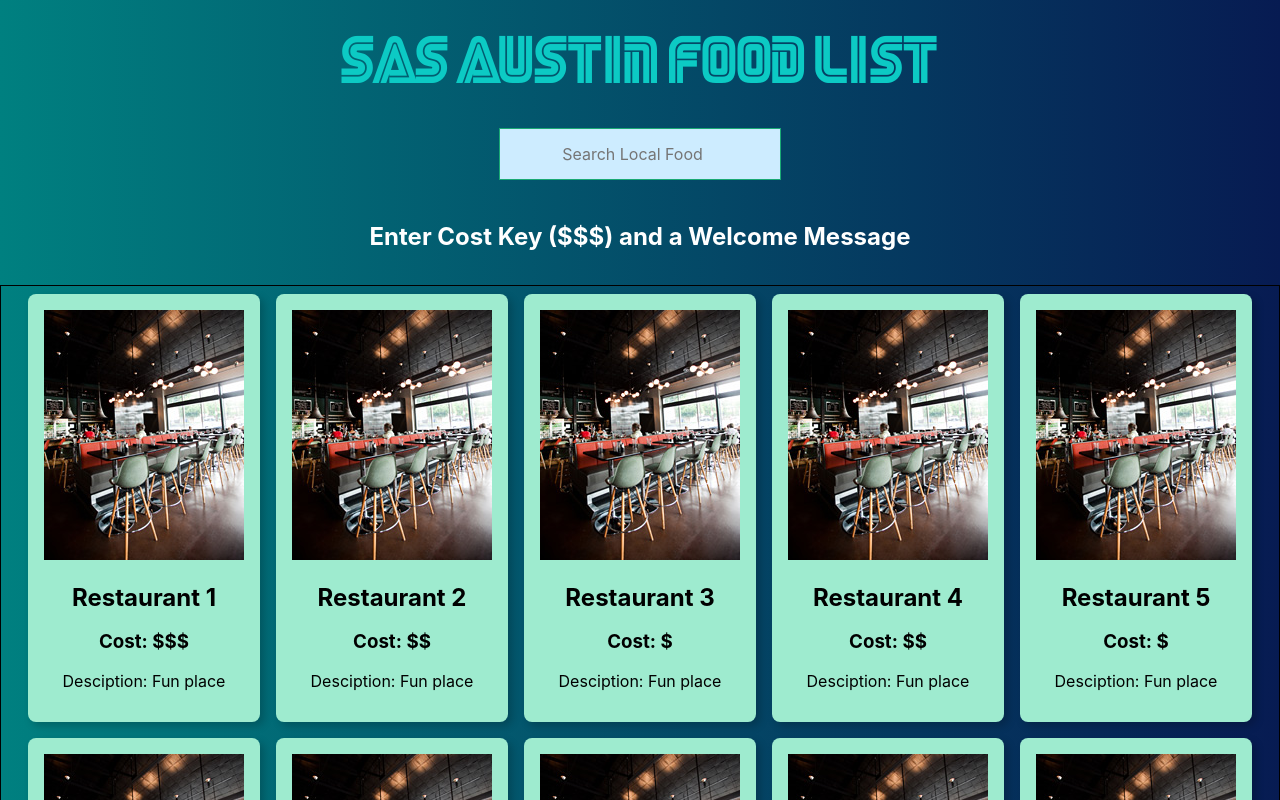
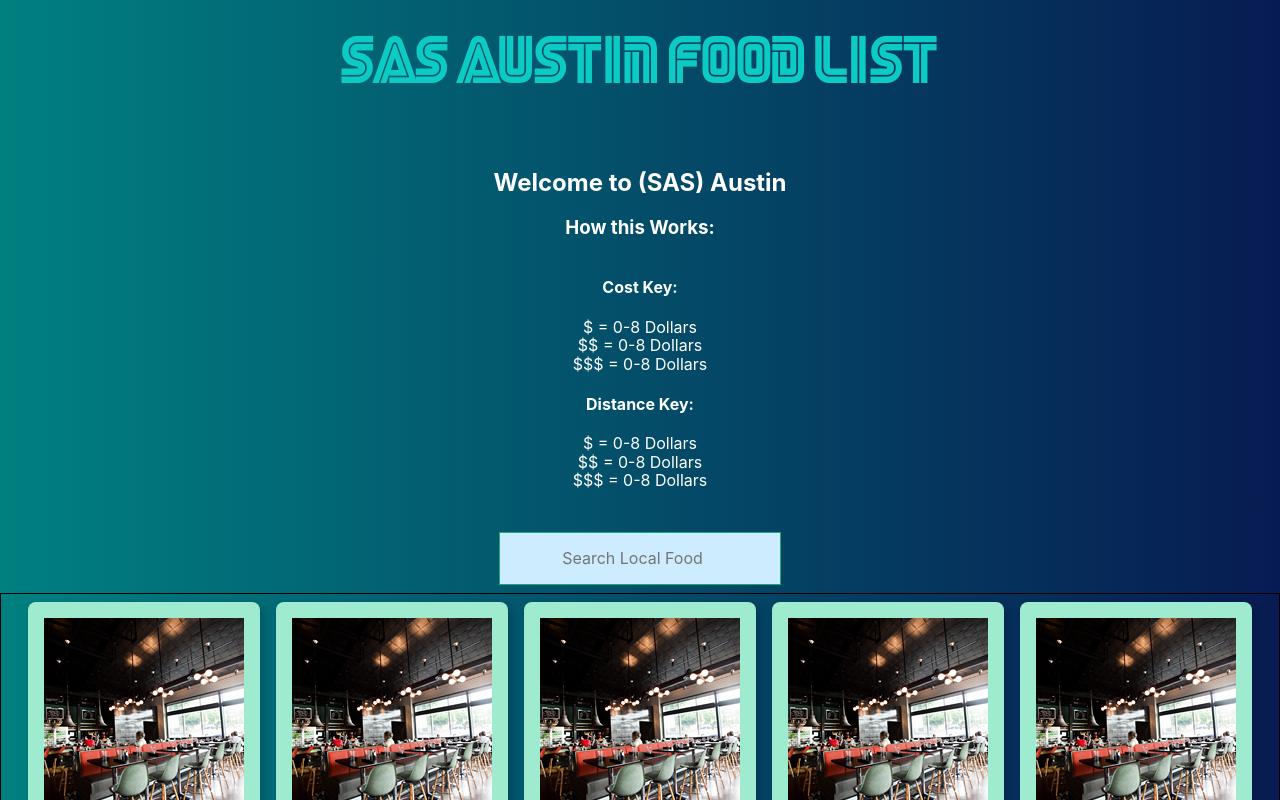
Before and after one commit to KrisStobbe/restaurant-ui, a React (Create React App) app: page / in a window 1280 px wide. Shown: the top 800 px of the page. Built offline with nearby package versions, Linux system fonts and the light colour scheme.

Commit message:
Creating Introduction Componenet and CSS
Making the main App.js Page cleaner

```diff
--- a/src/App.css
+++ b/src/App.css
@@ -21,12 +21,3 @@ h1 {
 	margin-top: -50px;
 	margin-left: -100px;
 }
-
-/*Class for the Intro Message */
-.intro{
-	color: white;
-	text-align: center;
-	padding: 30px;
-	border-style: solid black;
-	margin: 5px;
-}
--- a/src/App.js
+++ b/src/App.js
@@ -2,6 +2,7 @@ import React from 'react';
 import CardList from './CardList';
 import {restaurants} from './restaurants';
 import SearchBox from './SearchBox.js';
+import Introduction from './Introduction.js'
 import './App.css';
 import Scroll from './Scroll.js';
 
@@ -29,8 +30,8 @@ class App extends React.Component {
 		return (
 		<div className = 'tc'>
 			<h1 className = 'f1'> SAS Austin Food List</h1>
+			<Introduction />
 			<SearchBox searchChange={this.onSearchChange}/>
-			<h2 className = 'intro'> Enter Cost Key ($$$) and a Welcome Message </h2>
 			<Scroll>
 				<CardList restaurants={filteredRestaurants}/>
 			</Scroll>
--- /dev/null
+++ b/src/Introduction.css
@@ -0,0 +1,19 @@
+/*Class for the Intro Message */
+.intro{
+	color: white;
+	text-align: center;
+	padding: 30px;
+	border-style: solid black;
+	margin: 5px;
+}
+
+.container{
+	display: grid;
+
+}
+
+ul{
+  list-style-type: none;
+  margin: 0;
+  padding: 0;
+}
--- /dev/null
+++ b/src/Introduction.js
@@ -0,0 +1,30 @@
+import React from 'react';
+import './Introduction.css';
+
+/*React Componenents can only return one thing, which is why I wrap the HTML in a DIV */
+const Introduction = () => {
+	return (
+	<div className = 'intro'>
+		<h2> Welcome to (SAS) Austin</h2>
+			<div>
+				<h3>How this Works: </h3>
+				<div className = 'container'>
+					<h4> Cost Key: </h4>
+						<ul>
+							<li> $ = 0-8 Dollars </li>
+							<li> $$ = 0-8 Dollars </li>
+							<li> $$$ = 0-8 Dollars </li>
+						</ul>
+					<h4> Distance Key: </h4>
+						<ul>
+							<li> $ = 0-8 Dollars </li>
+							<li> $$ = 0-8 Dollars </li>
+							<li> $$$ = 0-8 Dollars </li>
+						</ul>
+				</div>
+			</div>
+	</div>
+	);
+}
+
+export default Introduction;
```
